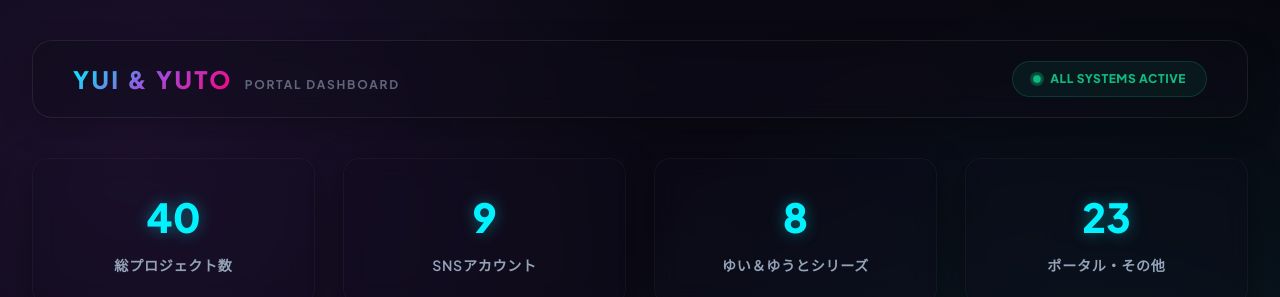
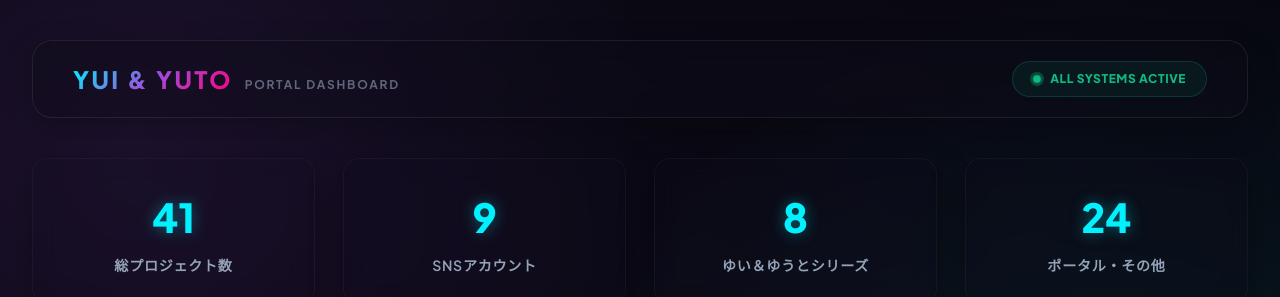
Before and after one commit to calro999/kanri, a Next.js app: page / in a window 1280 px wide. Shown: the top 297 px of the page. Built offline with nearby package versions, Linux system fonts and the light colour scheme.

Commit message:
レアかわ追加

```diff
--- a/src/data/projects.ts
+++ b/src/data/projects.ts
@@ -290,6 +290,13 @@ export const projects: Project[] = [
     category: "other"
   },
   {
+    id: "other-mikke-kawaii",
+    name: "れあかわグッズ",
+    url: "https://premium-kawaii.blogspot.com/",
+    description: "限定のサンリオグッズなどを毎日24商品紹介！",
+    category: "other"
+  },
+  {
     id: "other-mikke-3D",
     name: "みっけフィラメント",
     url: "https://3dprint-filament.blogspot.com/",
```
